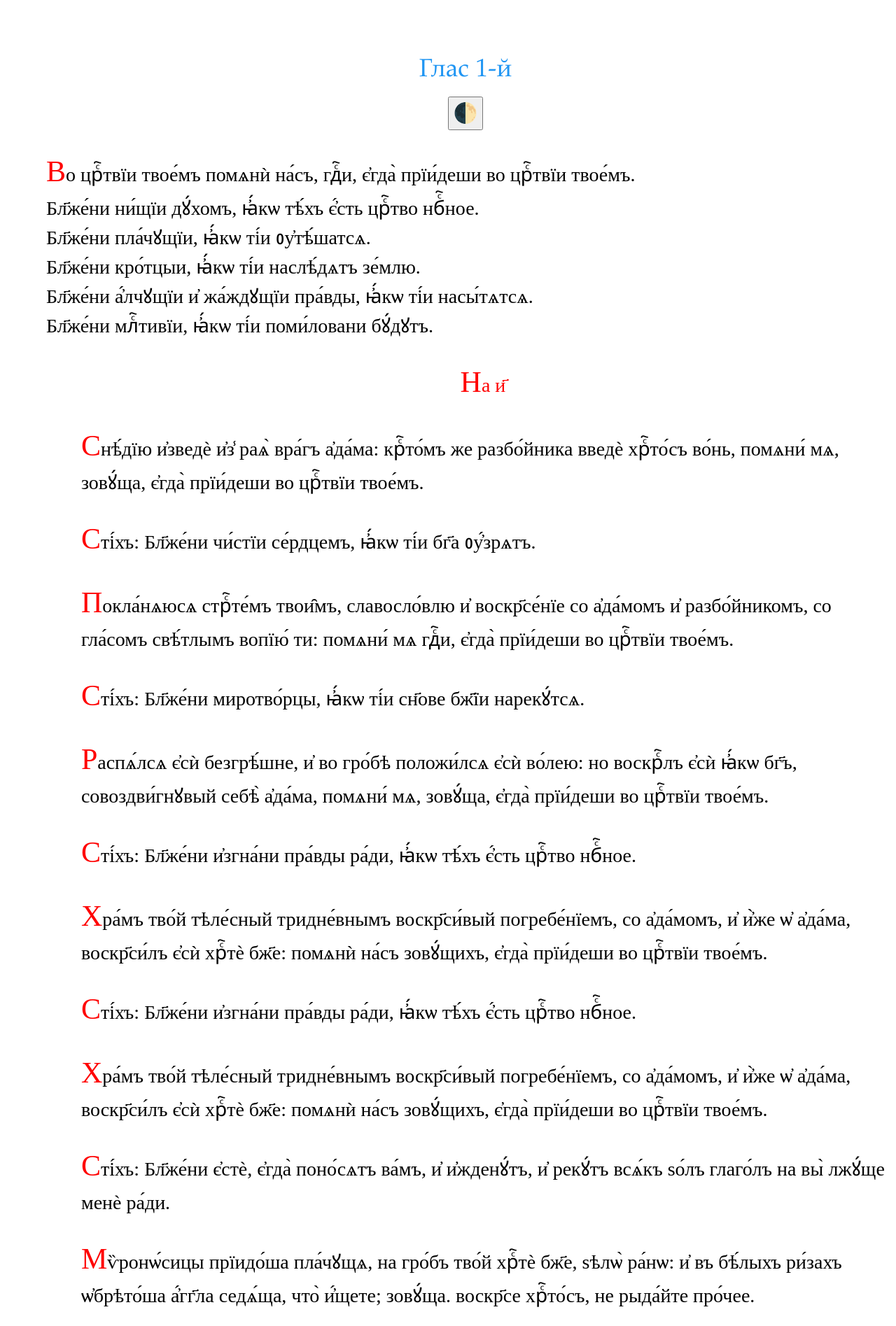
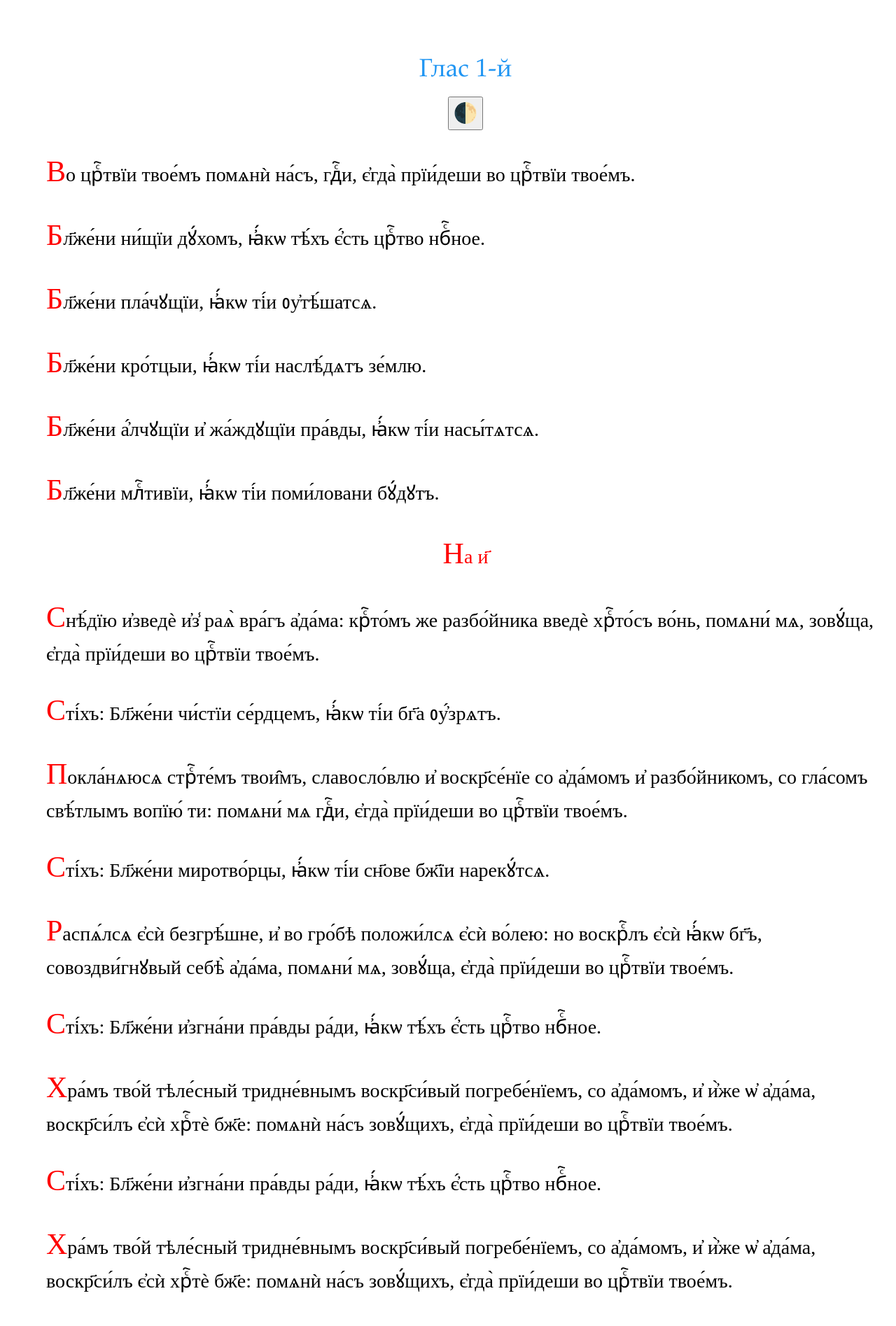
Before and after one commit to markjville/markjville.github.io, a Jekyll site: the page docs/Изобразительная/Гл1.html, which Jekyll copies as it is, in a window 1280 px wide. Shown: the top 1895 px of the page at 70% size. Built offline with Jekyll 4.4.1, drawn with Linux system fonts in a browser that asks for light colours; some web fonts are replaced; comment, search, counter and statistics services are not loaded.

Commit message:
Update Гл1.html

```diff
--- a/docs/Изобразительная/Гл1.html
+++ b/docs/Изобразительная/Гл1.html
@@ -35,89 +35,77 @@ p::first-letter {
       <div class="post-content">
 
 <body>
-<p>	Во црⷭ҇твїи твое́мъ помѧнѝ на́съ, гдⷭ҇и, є҆гда̀ прїи́деши во црⷭ҇твїи твое́мъ.<br/>
-Бл҃же́ни ни́щїи дꙋ́хомъ, ꙗ҆́кѡ тѣ́хъ є҆́сть црⷭ҇тво нбⷭ҇ное.</br>
-Бл҃же́ни пла́чꙋщїи, ꙗ҆́кѡ ті́и ᲂу҆тѣ́шатсѧ.<br/>
-Бл҃же́ни кро́тцыи, ꙗ҆́кѡ ті́и наслѣ́дѧтъ зе́млю.<br/>
-Бл҃же́ни а҆́лчꙋщїи и҆ жа́ждꙋщїи пра́вды, ꙗ҆́кѡ ті́и насы́тѧтсѧ.<br/>
-Бл҃же́ни млⷭ҇тивїи, ꙗ҆́кѡ ті́и поми́ловани бꙋ́дꙋтъ.<br/>
-<p align="center" style="margin-left: 0.52in"><font color="#ff0000"><font face="Ponomar Unicode">На
+<p>Во црⷭ҇твїи твое́мъ помѧнѝ на́съ, гдⷭ҇и, є҆гда̀ прїи́деши во црⷭ҇твїи твое́мъ.<br/>
+<p>Бл҃же́ни ни́щїи дꙋ́хомъ, ꙗ҆́кѡ тѣ́хъ є҆́сть црⷭ҇тво нбⷭ҇ное.</br>
+<p>Бл҃же́ни пла́чꙋщїи, ꙗ҆́кѡ ті́и ᲂу҆тѣ́шатсѧ.<br/>
+<p>Бл҃же́ни кро́тцыи, ꙗ҆́кѡ ті́и наслѣ́дѧтъ зе́млю.<br/>
+<p>Бл҃же́ни а҆́лчꙋщїи и҆ жа́ждꙋщїи пра́вды, ꙗ҆́кѡ ті́и насы́тѧтсѧ.<br/>
+<p>Бл҃же́ни млⷭ҇тивїи, ꙗ҆́кѡ ті́и поми́ловани бꙋ́дꙋтъ.<br/>
+<p align="center" ><font color="#ff0000"><font face="Ponomar Unicode">На
 и҃</font></font><br/>
 
-<p style="margin-left: 0.52in"><font face="Ponomar Unicode">Снѣ́дїю и҆зведѐ и҆з̾ раѧ̀ вра́гъ а҆да́ма: крⷭ҇то́мъ же разбо́йника введѐ хрⷭ҇то́съ во́нь, помѧни́ мѧ, зовꙋ́ща, є҆гда̀ прїи́деши во црⷭ҇твїи твое́мъ.</font></p>
-<p style="margin-left: 0.52in"><font face="Ponomar Unicode">Сті́хъ: Бл҃же́ни чи́стїи се́рдцемъ, ꙗ҆́кѡ ті́и бг҃а ᲂу҆́зрѧтъ.</font></p>
-<p style="margin-left: 0.52in"><font face="Ponomar Unicode">Покла́нѧюсѧ стрⷭ҇те́мъ твои̑мъ, славосло́влю и҆ воскр҃се́нїе со а҆да́момъ и҆ разбо́йникомъ, со гла́сомъ свѣ́тлымъ вопїю́ ти: помѧни́ мѧ гдⷭ҇и, є҆гда̀ прїи́деши во црⷭ҇твїи твое́мъ.</font></p>
-<p style="margin-left: 0.52in"><font face="Ponomar Unicode">Сті́хъ: Бл҃же́ни миротво́рцы, ꙗ҆́кѡ ті́и сн҃ове бж҃їи нарекꙋ́тсѧ.</font></p>
-<p style="margin-left: 0.52in"><font face="Ponomar Unicode">Распѧ́лсѧ
-є҆сѝ безгрѣ́шне, и҆ во гро́бѣ положи́лсѧ
-є҆сѝ во́лею: но воскрⷭ҇лъ є҆сѝ ꙗ҆́кѡ
-бг҃ъ, совоздви́гнꙋвый себѣ̀ а҆да́ма,
-помѧни́ мѧ, зовꙋ́ща, є҆гда̀ прїи́деши
-во црⷭ҇твїи твое́мъ.</font></p>
-<p style="margin-left: 0.52in"><font face="Ponomar Unicode">Сті́хъ:
-Бл҃же́ни и҆згна́ни пра́вды ра́ди, ꙗ҆́кѡ
-тѣ́хъ є҆́сть црⷭ҇тво нбⷭ҇ное.</font></p>
-<p style="margin-left: 0.52in"><font face="Ponomar Unicode">Хра́мъ
-тво́й тѣле́сный тридне́внымъ воскр҃си́вый
-погребе́нїемъ, со а҆да́момъ, и҆ и҆̀же
-ѡ҆ а҆да́ма, воскр҃си́лъ є҆сѝ хрⷭ҇тѐ
-бж҃е: помѧнѝ на́съ зовꙋ́щихъ, є҆гда̀
-прїи́деши во црⷭ҇твїи твое́мъ.</font></p>
-<p style="margin-left: 0.52in; margin-bottom: 0in"><font face="Ponomar Unicode">Сті́хъ:
+<p><font face="Ponomar Unicode">Снѣ́дїю и҆зведѐ и҆з̾ раѧ̀ вра́гъ а҆да́ма: крⷭ҇то́мъ же разбо́йника введѐ хрⷭ҇то́съ во́нь, помѧни́ мѧ, зовꙋ́ща, є҆гда̀ прїи́деши во црⷭ҇твїи твое́мъ.</font></p>
+<p><font face="Ponomar Unicode">Сті́хъ: Бл҃же́ни чи́стїи се́рдцемъ, ꙗ҆́кѡ ті́и бг҃а ᲂу҆́зрѧтъ.</font></p>
+<p><font face="Ponomar Unicode">Покла́нѧюсѧ стрⷭ҇те́мъ твои̑мъ, славосло́влю и҆ воскр҃се́нїе со а҆да́момъ и҆ разбо́йникомъ, со гла́сомъ свѣ́тлымъ вопїю́ ти: помѧни́ мѧ гдⷭ҇и, є҆гда̀ прїи́деши во црⷭ҇твїи твое́мъ.</font></p>
+<p><font face="Ponomar Unicode">Сті́хъ: Бл҃же́ни миротво́рцы, ꙗ҆́кѡ ті́и сн҃ове бж҃їи нарекꙋ́тсѧ.</font></p>
+<p><font face="Ponomar Unicode">Распѧ́лсѧ є҆сѝ безгрѣ́шне, и҆ во гро́бѣ положи́лсѧ є҆сѝ во́лею: но воскрⷭ҇лъ є҆сѝ ꙗ҆́кѡ бг҃ъ, совоздви́гнꙋвый себѣ̀ а҆да́ма, помѧни́ мѧ, зовꙋ́ща, є҆гда̀ прїи́деши во црⷭ҇твїи твое́мъ.</font></p>
+<p><font face="Ponomar Unicode">Сті́хъ: Бл҃же́ни и҆згна́ни пра́вды ра́ди, ꙗ҆́кѡ тѣ́хъ є҆́сть црⷭ҇тво нбⷭ҇ное.</font></p>
+<p><font face="Ponomar Unicode">Хра́мъ тво́й тѣле́сный тридне́внымъ воскр҃си́вый погребе́нїемъ, со а҆да́момъ, и҆ и҆̀же ѡ҆ а҆да́ма, воскр҃си́лъ є҆сѝ хрⷭ҇тѐ бж҃е: помѧнѝ на́съ зовꙋ́щихъ, є҆гда̀ прїи́деши во црⷭ҇твїи твое́мъ.</font></p>
+<p "><font face="Ponomar Unicode">Сті́хъ:
 Бл҃же́ни и҆згна́ни пра́вды ра́ди, ꙗ҆́кѡ
 тѣ́хъ є҆́сть црⷭ҇тво нбⷭ҇ное. </font>
 </p>
-<p style="margin-left: 0.52in; margin-bottom: 0in"><font face="Ponomar Unicode">Хра́мъ
+<p "><font face="Ponomar Unicode">Хра́мъ
 тво́й тѣле́сный тридне́внымъ воскр҃си́вый
 погребе́нїемъ, со а҆да́момъ, и҆ и҆̀же
 ѡ҆ а҆да́ма, воскр҃си́лъ є҆сѝ хрⷭ҇тѐ
 бж҃е: помѧнѝ на́съ зовꙋ́щихъ, є҆гда̀
 прїи́деши во црⷭ҇твїи твое́мъ. </font>
 </p>
-<p style="margin-left: 0.52in; margin-bottom: 0in"><font face="Ponomar Unicode">Сті́хъ:
+<p "><font face="Ponomar Unicode">Сті́хъ:
 Бл҃же́ни є҆стѐ, є҆гда̀ поно́сѧтъ ва́мъ,
 и҆ и҆жденꙋ́тъ, и҆ рекꙋ́тъ всѧ́къ ѕо́лъ
 глаго́лъ на вы̀ лжꙋ́ще менѐ ра́ди. </font>
 </p>
-<p style="margin-left: 0.52in; margin-bottom: 0in"><font face="Ponomar Unicode">Мѷронѡ́сицы
+<p "><font face="Ponomar Unicode">Мѷронѡ́сицы
 прїидо́ша пла́чꙋщѧ, на гро́бъ тво́й
 хрⷭ҇тѐ бж҃е, ѕѣлѡ̀ ра́нѡ: и҆ въ бѣ́лыхъ
 ри́захъ ѡ҆брѣто́ша а҆́гг҃ла седѧ́ща,
 что̀ и҆́щете; зовꙋ́ща. воскр҃се хрⷭ҇то́съ,
 не рыда́йте про́чее. </font>
 </p>
-<p style="margin-left: 0.52in; margin-bottom: 0in"><font face="Ponomar Unicode">Сті́хъ:
+<p "><font face="Ponomar Unicode">Сті́хъ:
 Ра́дꙋйтесѧ и҆ весели́тесѧ, ꙗ҆́кѡ мзда̀
 ва́ша мно́га на нб҃сѣ́хъ. </font>
 </p>
-<p style="margin-left: 0.52in; margin-bottom: 0in"><font face="Ponomar Unicode">А҆пⷭ҇ли
+<p "><font face="Ponomar Unicode">А҆пⷭ҇ли
 твоѝ гдⷭ҇и на го́рꙋ, а҆́може повелѣ́лъ
 є҆сѝ и҆̀мъ, прише́дше сп҃се, и҆ тѧ̀
 ви́дѣвше поклони́шасѧ и҆̀ хже и҆ посла́лъ
 є҆сѝ во ꙗ҆зы́ки ᲂу҆чи́ти и҆ крести́ти
 ѧ҆̀. </font>
 </p>
-<p style="margin-left: 0.52in; margin-bottom: 0in"><font face="Ponomar Unicode">Сла́ва
+<p "><font face="Ponomar Unicode">Сла́ва
 ѻ҆ц҃ꙋ̀, и҆ сн҃ꙋ , и҆ ст҃о́мꙋ дх҃ꙋ. </font>
 </p>
-<p style="margin-left: 0.52in; margin-bottom: 0in"><font face="Ponomar Unicode">Ѻ҆ц҃ꙋ̀
+<p "><font face="Ponomar Unicode">Ѻ҆ц҃ꙋ̀
 поклони́мсѧ, и҆ сн҃а славосло́вимъ и҆
 прест҃а́го дх҃а вкꙋ́пѣ воспои́мъ,
 зовꙋ́ще и҆ глаго́люще: всест҃а́ѧ трⷪ҇це,
 сп҃сѝ всѣ́хъ на́съ. </font>
 </p>
-<p style="margin-left: 0.52in; margin-bottom: 0in"><font face="Ponomar Unicode">И҆
+<p "><font face="Ponomar Unicode">И҆
 ны́нѣ и҆ при́снѡ, и҆ во вѣ́ки вѣкѡ́въ.
 А҆ми́нь. </font>
 </p>
-<p style="margin-left: 0.52in; margin-bottom: 0in"><font face="Ponomar Unicode">Мт҃рь
+<p "><font face="Ponomar Unicode">Мт҃рь
 твою̀ приво́дѧтъ ти́ въ мл҃твꙋ, лю́дїе
 твоѝ хрⷭ҇тѐ: мольба́ми є҆ѧ̀ щедрѡ́ты
 твоѧ̑ да́ждь на́мъ бл҃гі́й, да тѧ̀
 прославлѧ́емъ, и҆з̾ гро́ба на́мъ
 возсїѧ́вшаго. </font>
 </p>
-<p style="margin-left: 0.52in; margin-bottom: 0in"><br/>
+<p "><br/>
 
      <script>
 function myFunction() {
```
